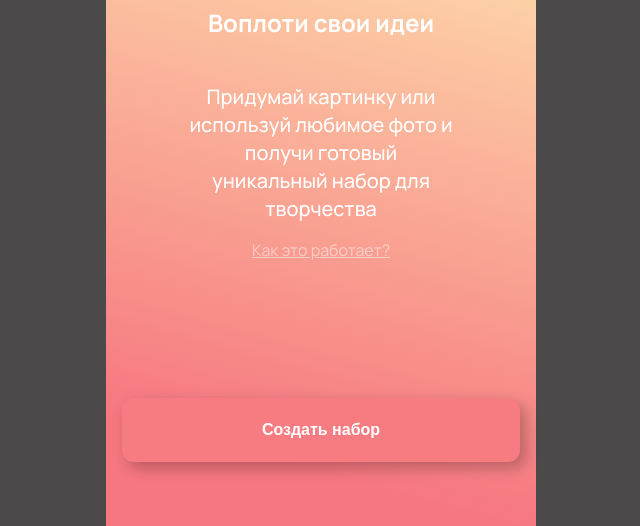
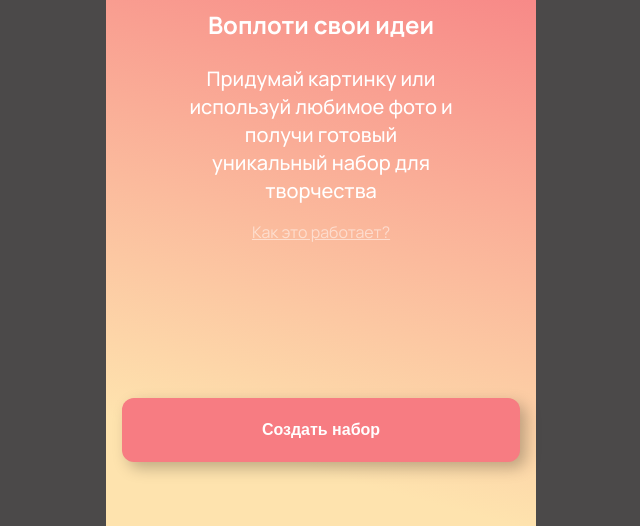
Before and after one commit to mariyagrudnitskaya-cloud/Craft-Marketplace, a plain HTML site: page docs/index.html in a window 1280 px wide. Shown: the part 274-800 px from the top of the page, without its empty margins (319-959 px from the left). Drawn offline with Linux system fonts and the light colour scheme.

Commit message:
Update styles.css

```diff
--- a/docs/styles.css
+++ b/docs/styles.css
@@ -21,7 +21,7 @@ body {
 
 .screen {
   min-height: 100vh;
-  background: linear-gradient(15deg, #F67780 12%, #FEE3AE 82%);
+  background: linear-gradient(15deg, #FEE3AE 12%, #F67780 82%);
   padding: 16px 16px 64px;
   display: flex;
   flex-direction: column;
@@ -73,7 +73,7 @@ body {
 .hero-title {
   font-size: 24px;
   font-weight: 800;
-  margin-bottom: 24px;
+  margin: 0 0 24px;
 }
 
 .hero-subtitle {
@@ -81,7 +81,7 @@ body {
   line-height: 1.4;
   max-width: 272px;
   font-weight: 500;
-  margin-bottom: 16px;
+  margin: 0 0 16px;
 }
 
 .hero-link {
@@ -89,7 +89,7 @@ body {
   text-decoration: underline;
   color: #ffffff;
   opacity: 0.5;  /* 50% прозрачности */
-  margin-bottom: 56px;
+  margin: 0 0 56px;
 }
 
 /* КНОПКА СНИЗУ */
```
